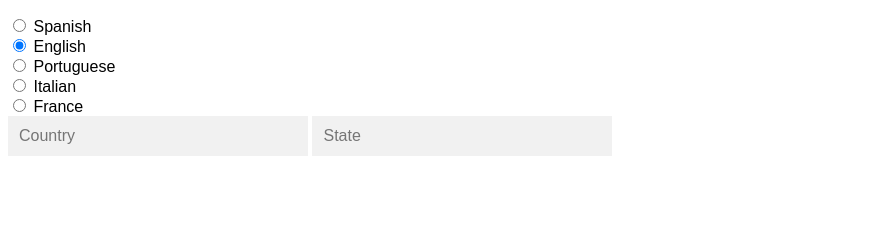
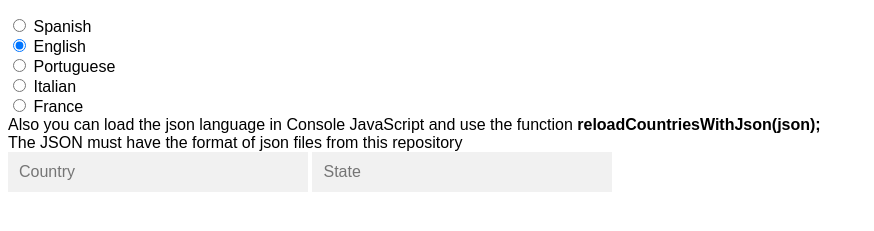
Before and after one commit to luke92/country-list, a plain HTML site: page index.html in a window 1280 px wide. Shown: the part 93-324 px from the top of the page, without its empty margins (0-874 px from the left). Drawn offline with Linux system fonts and the light colour scheme.

Commit message:
Manual of Use

```diff
--- a/index.html
+++ b/index.html
@@ -100,6 +100,12 @@ input[type=submit] {
 				<div class="custom-control custom-radio">
 				  <input type="radio" class="custom-control-input" id="defaultGroupExample5" name="language" value="fr">
 				  <label class="custom-control-label" for="defaultGroupExample5">France</label>
+				</div>
+
+				<div class="">
+				  <span>Also you can load the json language in Console JavaScript and use the function <strong>reloadCountriesWithJson(json);</strong></span>
+				  <br />
+				  <span>The JSON must have the format of json files from this repository</span>
 				</div>
 
 <!--Make sure the form has the truecomplete function switched off:-->
```
Also changed, not shown: 1 other file.
